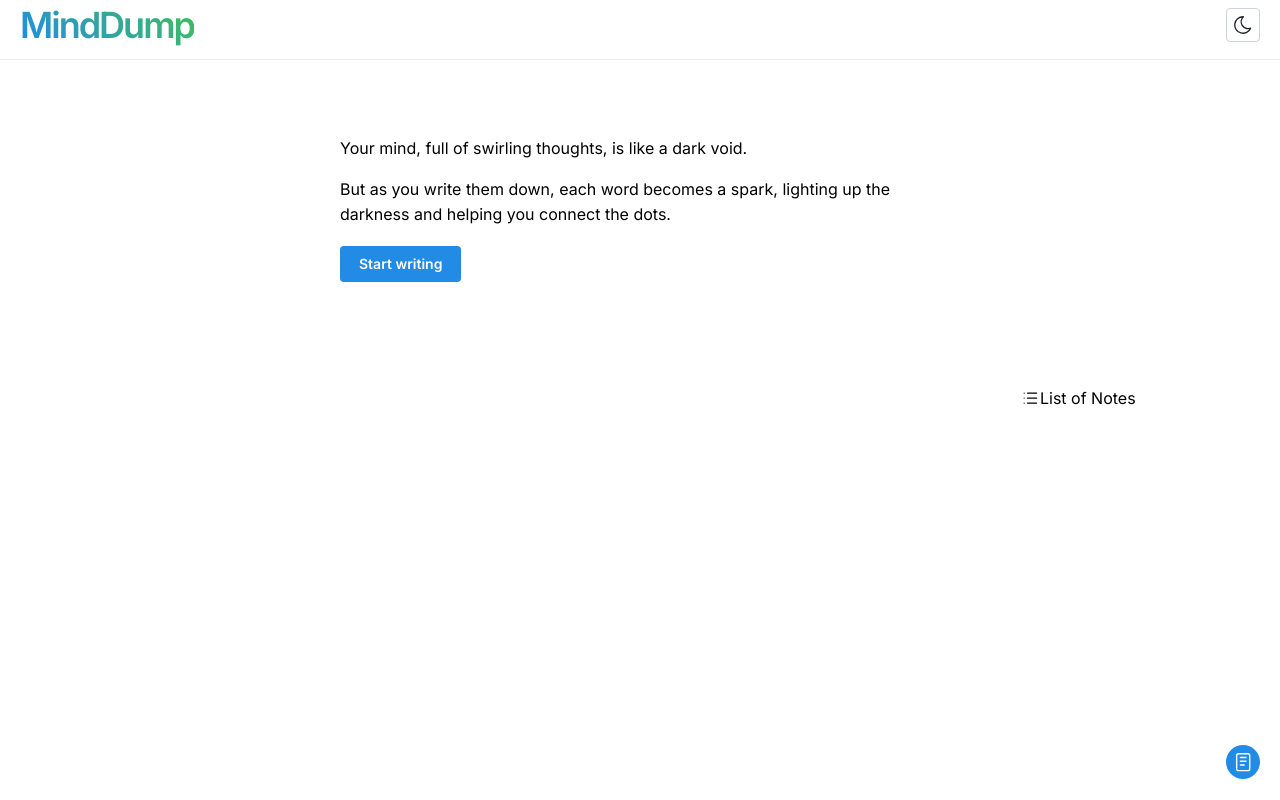
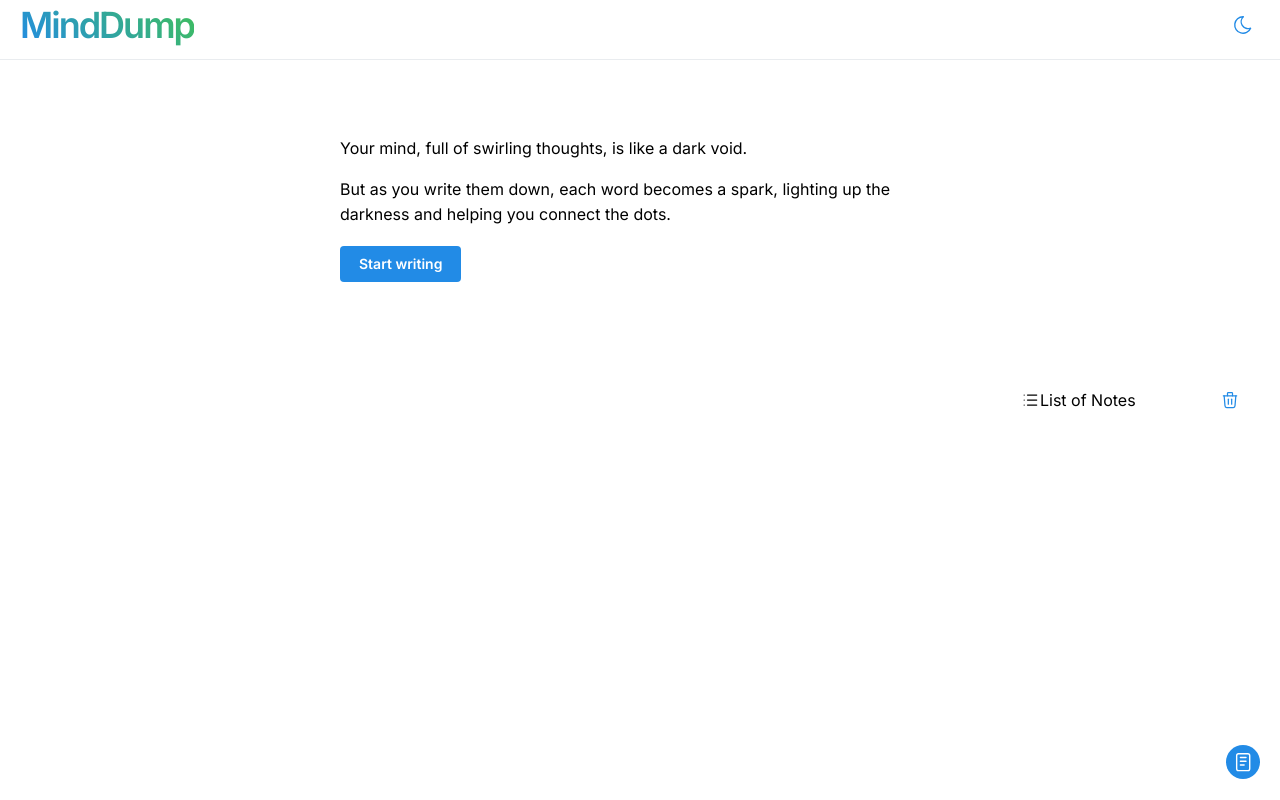
Before and after one commit to huyTon-IceBear/MindDump, a Next.js app: page /notes in a window 1280 px wide. Both pictures are taken after a click on the button 1243 px from the left and 762 px from the top of the page. Built offline with nearby package versions, Linux system fonts and the light colour scheme.

Commit message:
feat: :sparkles: remove all notes

```diff
--- a/src/components/ColorSchemeToggle/index.tsx
+++ b/src/components/ColorSchemeToggle/index.tsx
@@ -18,7 +18,7 @@ export default function ColorSchemeToggle() {
       onClick={() =>
         setColorScheme(computedColorScheme === "light" ? "dark" : "light")
       }
-      variant="default"
+      variant="transparent"
       size="lg"
       aria-label="Toggle color scheme"
     >
--- a/src/context/NotesProvider.tsx
+++ b/src/context/NotesProvider.tsx
@@ -65,6 +65,9 @@ function notesReducer(notes: Note[], action: NoteAction): Note[] {
     case ActionTypes.DELETE_NOTE: {
       return notes.filter((n) => n.id !== action.id);
     }
+    case ActionTypes.REMOVE_NOTES: {
+      return [];
+    }
     default: {
       throw Error("Unknown action type!");
     }
--- a/src/sections/notes/view/Note.module.css
+++ b/src/sections/notes/view/Note.module.css
@@ -12,6 +12,7 @@
 .dropdown {
   border: none;
   min-width: 20%;
+  padding-top: var(--mantine-spacing-xs);
 
   @mixin light {
     background-color: var(--mantine-color-white);
--- a/src/sections/notes/view/Note.tsx
+++ b/src/sections/notes/view/Note.tsx
@@ -30,6 +30,7 @@ export default function Note() {
             inline
             color="red"
             withBorder
+            processing
             disabled={!showIndicator}
             position="top-end"
             offset={4}
--- a/src/sections/notes/view/NoteList.module.css
+++ b/src/sections/notes/view/NoteList.module.css
@@ -21,6 +21,7 @@
   position: sticky;
   display: flex;
   align-items: center;
+  justify-content: space-between;
   background-color: var(--mantine-color-dark-7);
   padding-top: var(--mantine-spacing-xs);
 
--- a/src/sections/notes/view/NoteList.tsx
+++ b/src/sections/notes/view/NoteList.tsx
@@ -1,11 +1,21 @@
-import { useNotes } from "@/context/NotesProvider";
+import { useNotes, useNotesDispatch } from "@/context/NotesProvider";
 import { truncateText } from "@/utils";
-import { Accordion, Box, Text, rem, ScrollArea } from "@mantine/core";
-import { IconList } from "@tabler/icons-react";
+import {
+  Accordion,
+  Box,
+  Text,
+  rem,
+  ScrollArea,
+  Flex,
+  ActionIcon,
+} from "@mantine/core";
+import { IconList, IconTrash } from "@tabler/icons-react";
 import classes from "./NoteList.module.css";
+import { ActionTypes } from "@/types/note";
 
 export default function NoteBoard() {
   const { notes } = useNotes();
+  const dispatch = useNotesDispatch();
 
   const notesList = notes.map((note) => (
     <Accordion.Item key={note.id} value={note.id}>
@@ -19,11 +29,25 @@ export default function NoteBoard() {
       <ScrollArea type="never" h={350} offsetScrollbars={false}>
         <div className={classes.inner}>
           <div className={classes.header}>
-            <IconList
-              style={{ width: rem(20), height: rem(20) }}
-              stroke={1.5}
-            />
-            <Text className={classes.title}>List of Notes</Text>
+            <Flex align={"center"}>
+              <IconList
+                style={{ width: rem(20), height: rem(20) }}
+                stroke={1.5}
+              />
+              <Text className={classes.title}>List of Notes</Text>
+            </Flex>
+            <ActionIcon
+              variant="transparent"
+              aria-label="Delete Notes"
+              onClick={() => {
+                dispatch({ type: ActionTypes.REMOVE_NOTES });
+              }}
+            >
+              <IconTrash
+                style={{ width: rem(20), height: rem(20) }}
+                stroke={1.5}
+              />
+            </ActionIcon>
           </div>
           <div className={classes.body}>
             <Accordion>{notesList}</Accordion>
--- a/src/types/note.ts
+++ b/src/types/note.ts
@@ -8,6 +8,7 @@ export enum ActionTypes {
     ADD_NOTE = "ADD_NOTE",
     CHANGE_NOTE = "CHANGE_NOTE",
     DELETE_NOTE = "DELETE_NOTE",
+    REMOVE_NOTES = "REMOVE_NOTES",
 }
 
 // Define type for each action type to enforce type safety
@@ -16,17 +17,22 @@ export type AddNoteAction = {
     text: string;
 };
 
-  export type ChangeNoteAction = {
+export type ChangeNoteAction = {
     type: ActionTypes.CHANGE_NOTE;
     note: Note;
 };
 
-  export type DeleteNoteAction = {
+export type DeleteNoteAction = {
     type: ActionTypes.DELETE_NOTE;
     id: string;
+};
+
+export type RemoveNotesAction = {
+  type: ActionTypes.REMOVE_NOTES;
 };
 
 export type NoteAction =
 | AddNoteAction
 | ChangeNoteAction
 | DeleteNoteAction
+| RemoveNotesAction
```
